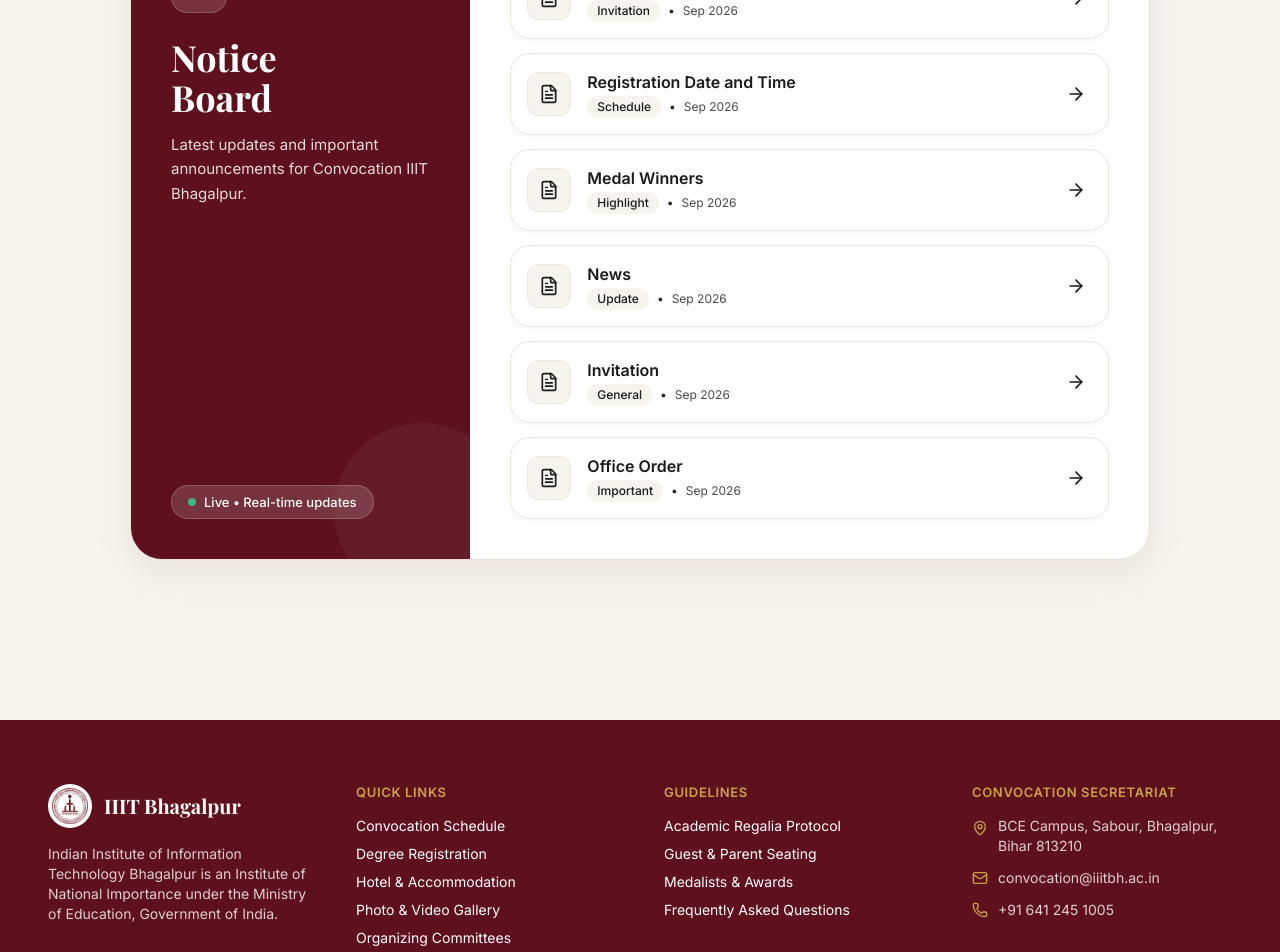
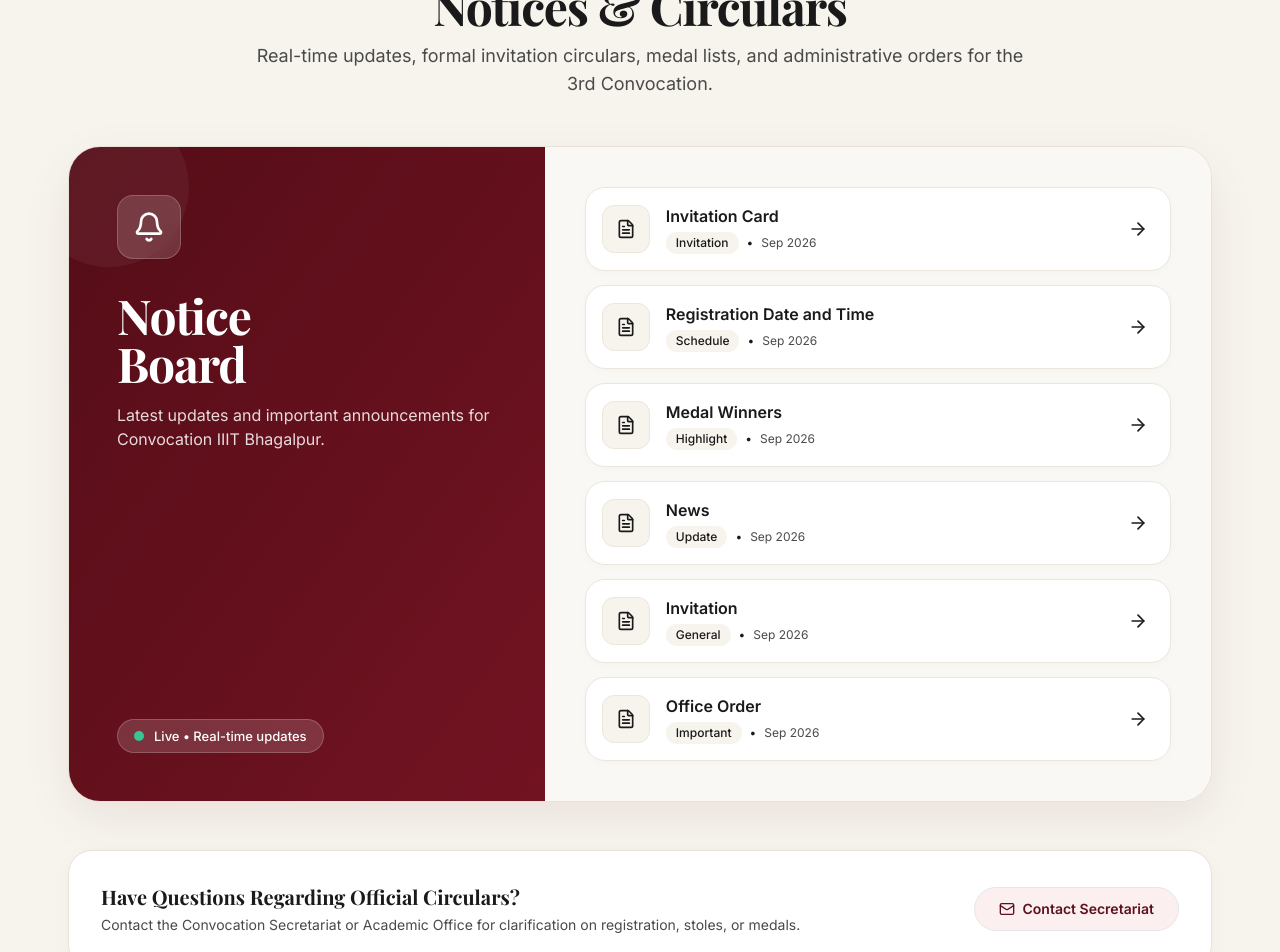
Before and after one commit to code-yashkumar/Convocation-iiitbh, a React (Vite) app: page /notice in a window 1280 px wide. Shown: the part 260-1212 px from the top of the page. Built offline with nearby package versions, Linux system fonts and the light colour scheme; a web font is replaced by a local one.

Commit message:
Update Notice page design matching the authentic reference layout and preserve all 6 notice circular contents

```diff
--- a/src/sections/Notices/index.jsx
+++ b/src/sections/Notices/index.jsx
@@ -1,5 +1,5 @@
 import React, { useState } from 'react';
-import { Bell, FileText, ArrowRight, X, Download, Calendar, Tag, ShieldCheck } from 'lucide-react';
+import { Bell, FileText, ArrowRight, X, Download, Calendar, Tag, ShieldCheck, Mail, Sparkles, ExternalLink } from 'lucide-react';
 import Modal from '../../components/ui/Modal';
 import Button from '../../components/ui/Button';
 
@@ -70,58 +70,73 @@
   const [selectedNotice, setSelectedNotice] = useState(null);
 
   return (
-    <section className="w-full py-12 lg:py-16 bg-cream-100 min-h-[75vh] flex items-center justify-center">
-      <div className="max-w-[1100px] w-full mx-auto px-6 sm:px-10">
+    <section className="w-full py-14 sm:py-18 lg:py-20 bg-cream-100 min-h-screen relative" id="notices">
+      <div className="max-w-[1240px] w-full mx-auto px-6 sm:px-10 lg:px-12">
 
-        {/* Main Unified Notice Board Card */}
-        <div className="bg-white rounded-[28px] sm:rounded-[32px] border border-[#E8E2D8] shadow-[0_12px_40px_rgba(94,16,28,0.08)] overflow-hidden grid grid-cols-1 lg:grid-cols-12">
+        {/* Section Header */}
+        <div className="text-center max-w-3xl mx-auto mb-12">
+          <div className="inline-flex items-center gap-2 px-4 py-1.5 rounded-full bg-maroon-050 text-maroon-900 font-body text-xs sm:text-sm font-semibold mb-4 border border-maroon-900/10 shadow-xs">
+            <Bell className="w-4 h-4 text-maroon-900" />
+            <span>Official Communications</span>
+          </div>
+
+          <h1 className="font-display font-bold text-3xl sm:text-4xl lg:text-5xl text-charcoal-900 tracking-tight">
+            Notices & Circulars
+          </h1>
+          <p className="font-body text-charcoal-600 text-base sm:text-lg mt-3">
+            Real-time updates, formal invitation circulars, medal lists, and administrative orders for the 3rd Convocation.
+          </p>
+        </div>
+
+        {/* Main Unified Notice Board Card matching reference layout */}
+        <div className="bg-white rounded-[28px] sm:rounded-[32px] border border-[#E8E2D8] shadow-[0_16px_48px_rgba(94,16,28,0.08)] overflow-hidden grid grid-cols-1 lg:grid-cols-12 mb-12">
 
           {/* Left Maroon Banner (Notice Board Header) */}
-          <div className="lg:col-span-4 bg-maroon-900 p-8 sm:p-10 text-white flex flex-col justify-between relative overflow-hidden">
-            {/* Background Accent Ornament */}
-            <div className="absolute -right-10 -bottom-10 w-44 h-44 rounded-full bg-white/5 pointer-events-none" />
-            <div className="absolute -left-6 -top-6 w-32 h-32 rounded-full bg-maroon-700/30 pointer-events-none" />
+          <div className="lg:col-span-5 bg-gradient-to-br from-[#540D17] to-[#731322] p-8 sm:p-10 lg:p-12 text-white flex flex-col justify-between relative overflow-hidden">
+            {/* Background Aesthetic Ornament Glows */}
+            <div className="absolute -right-12 -bottom-12 w-52 h-52 rounded-full bg-gold-500/10 pointer-events-none blur-2xl" />
+            <div className="absolute -left-10 -top-10 w-40 h-40 rounded-full bg-white/5 pointer-events-none" />
 
             {/* Top: Icon + Title + Description */}
             <div className="relative z-10">
               {/* Notice Icon Badge */}
-              <div className="w-13 h-13 sm:w-14 sm:h-14 rounded-2xl bg-white/15 backdrop-blur-md flex items-center justify-center mb-6 shadow-sm border border-white/20">
-                <Bell className="w-6 h-6 sm:w-7 sm:h-7 text-white" />
+              <div className="w-14 h-14 sm:w-16 sm:h-16 rounded-2xl bg-white/15 backdrop-blur-md flex items-center justify-center mb-8 shadow-sm border border-white/20">
+                <Bell className="w-7 h-7 sm:w-8 sm:h-8 text-gold-300" />
               </div>
 
               {/* Heading */}
-              <h2 className="font-display font-bold text-3xl sm:text-4xl text-white leading-tight mb-4">
+              <h2 className="font-display font-bold text-3xl sm:text-4xl lg:text-5xl text-white leading-[1.08] mb-4 tracking-tight">
                 Notice<br />Board
               </h2>
 
               {/* Subtitle */}
-              <p className="font-body text-white/85 text-sm sm:text-[15px] leading-relaxed">
+              <p className="font-body text-white/85 text-sm sm:text-base leading-relaxed max-w-sm">
                 Latest updates and important announcements for Convocation IIIT Bhagalpur.
               </p>
             </div>
 
             {/* Bottom Status Pill */}
-            <div className="mt-8 lg:mt-12 relative z-10">
-              <div className="inline-flex items-center gap-2 px-4 py-2 rounded-full bg-white/15 backdrop-blur-md border border-white/20 text-white font-body text-xs sm:text-[13px] font-medium">
-                <span className="w-2 h-2 rounded-full bg-emerald-400 animate-pulse" />
+            <div className="mt-8 lg:mt-14 relative z-10">
+              <div className="inline-flex items-center gap-2.5 px-4 py-2 rounded-full bg-white/15 backdrop-blur-md border border-white/20 text-white font-body text-xs sm:text-[13px] font-medium shadow-xs">
+                <span className="w-2.5 h-2.5 rounded-full bg-emerald-400 animate-pulse" />
                 <span>Live • Real-time updates</span>
               </div>
             </div>
           </div>
 
           {/* Right Column: Notices List */}
-          <div className="lg:col-span-8 p-6 sm:p-8 lg:p-10 flex flex-col justify-center space-y-3.5 bg-cream-050/30">
+          <div className="lg:col-span-7 p-6 sm:p-8 lg:p-10 flex flex-col justify-center space-y-3.5 bg-[#FAF8F5]">
             {NOTICES_LIST.map((notice) => (
               <button
                 key={notice.id}
                 type="button"
                 onClick={() => setSelectedNotice(notice)}
-                className="group w-full bg-white hover:bg-maroon-050/40 rounded-[20px] p-4 sm:p-4.5 border border-[#ECE6DC] hover:border-maroon-900/30 shadow-[0_2px_8px_rgba(0,0,0,0.03)] hover:shadow-md transition-all duration-200 flex items-center justify-between gap-4 text-left focus:outline-none"
+                className="group w-full bg-white hover:bg-maroon-050/40 rounded-[20px] p-4 sm:p-4.5 border border-[#ECE6DC] hover:border-maroon-900/30 shadow-[0_2px_10px_rgba(0,0,0,0.02)] hover:shadow-md transition-all duration-200 flex items-center justify-between gap-4 text-left focus:outline-none cursor-pointer"
               >
                 {/* Left: Icon + Title & Metadata */}
                 <div className="flex items-center gap-3.5 sm:gap-4 min-w-0">
-                  {/* Document / Menu Icon Container */}
-                  <div className="w-10 h-10 sm:w-11 sm:h-11 rounded-xl bg-cream-100 group-hover:bg-maroon-900/10 border border-[#ECE6DC] flex items-center justify-center shrink-0 transition-colors">
+                  {/* Document Icon Container */}
+                  <div className="w-10 h-10 sm:w-12 sm:h-12 rounded-xl bg-cream-100 group-hover:bg-maroon-900/10 border border-[#ECE6DC] flex items-center justify-center shrink-0 transition-colors">
                     <FileText className="w-5 h-5 text-charcoal-700 group-hover:text-maroon-900 transition-colors" />
                   </div>
 
@@ -131,7 +146,7 @@
                       {notice.title}
                     </span>
 
-                    <div className="flex items-center gap-2 mt-0.5">
+                    <div className="flex items-center gap-2 mt-1">
                       <span className="inline-block px-2.5 py-0.5 rounded-full bg-cream-100 group-hover:bg-maroon-100/70 text-charcoal-700 group-hover:text-maroon-900 font-body text-[11px] sm:text-[12px] font-medium transition-colors">
                         {notice.category}
                       </span>
@@ -152,6 +167,26 @@
           </div>
 
         </div>
+
+        {/* Secretariat Enquiries Card */}
+        <div className="bg-white rounded-[24px] p-6 sm:p-8 border border-[#E8E2D8] shadow-[0_4px_20px_rgba(0,0,0,0.03)] flex flex-col sm:flex-row items-center justify-between gap-4">
+          <div className="space-y-1 text-center sm:text-left">
+            <h3 className="font-display font-bold text-lg sm:text-xl text-charcoal-900">
+              Have Questions Regarding Official Circulars?
+            </h3>
+            <p className="font-body text-charcoal-600 text-sm">
+              Contact the Convocation Secretariat or Academic Office for clarification on registration, stoles, or medals.
+            </p>
+          </div>
+          <a
+            href="mailto:convocation@iiitbh.ac.in?subject=Enquiry%20Regarding%20Convocation%20Notice"
+            className="inline-flex items-center justify-center min-h-[44px] px-6 rounded-pill bg-maroon-050 text-maroon-900 border border-maroon-900/20 font-body font-semibold text-sm hover:bg-maroon-900 hover:text-white transition-all gap-2 shrink-0 cursor-pointer"
+          >
+            <Mail className="w-4 h-4" />
+            <span>Contact Secretariat</span>
+          </a>
+        </div>
+
       </div>
 
       {/* Notice Detail Modal */}
```
